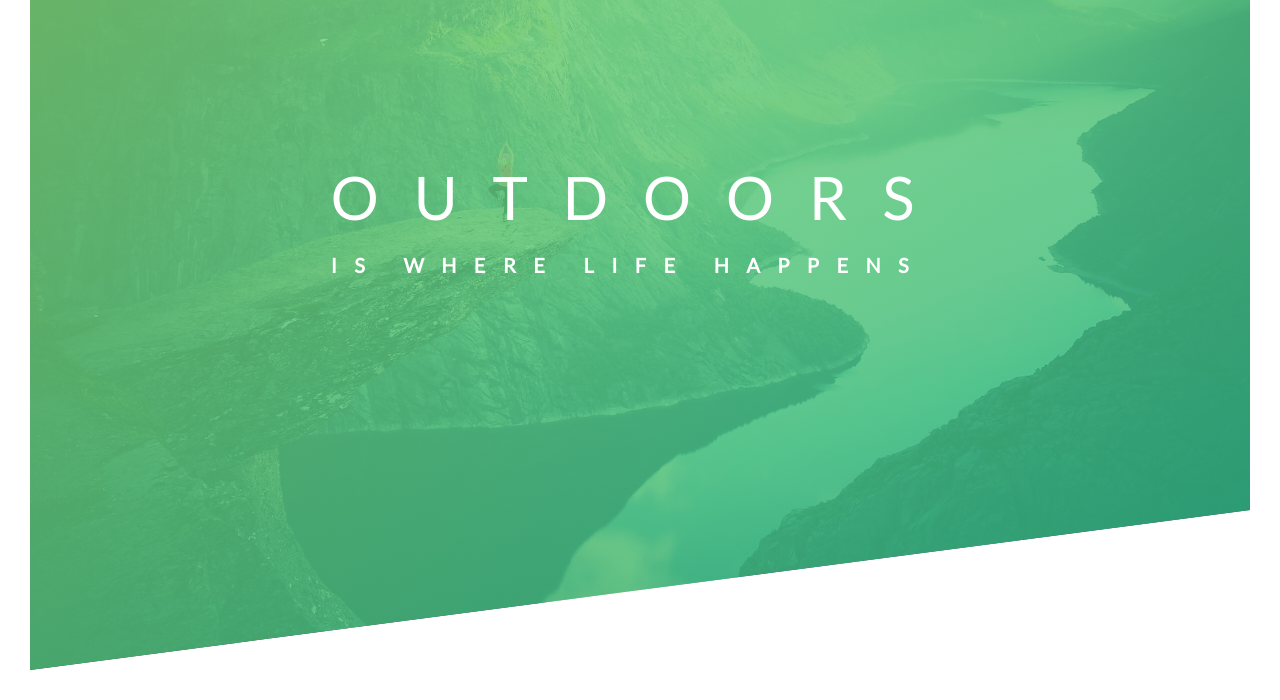
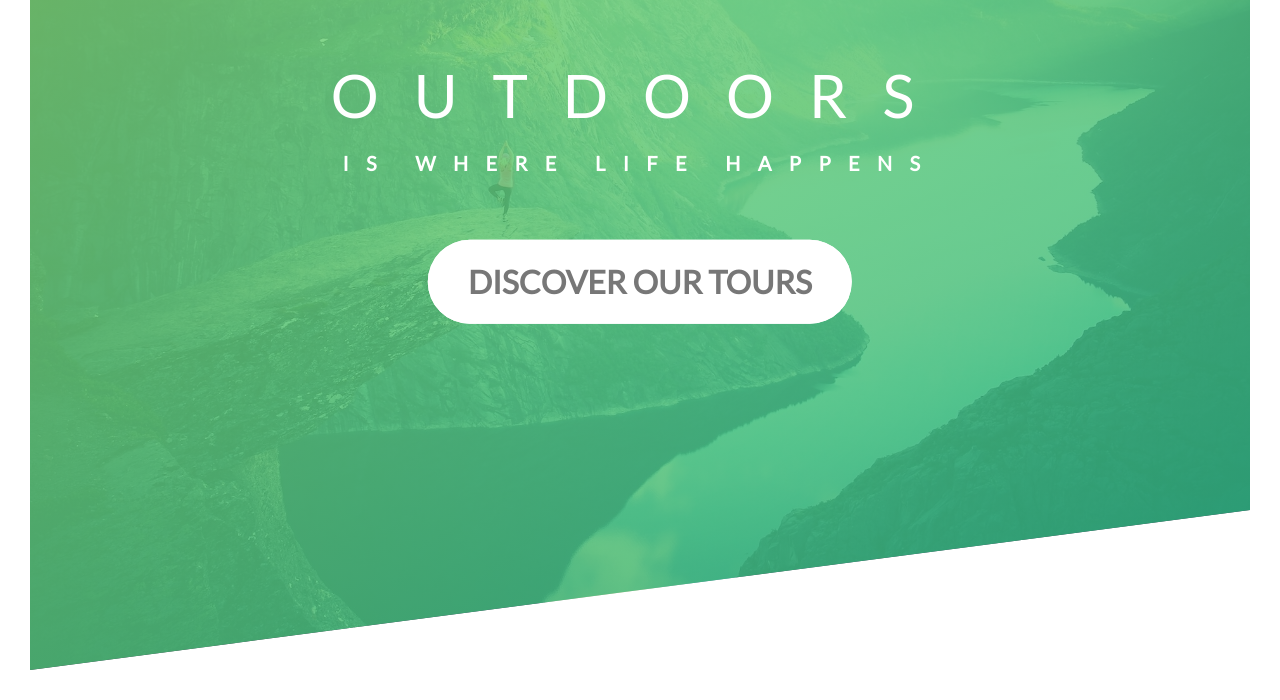
Before and after one commit to Sadokmh/natours-css-project, a plain HTML site: page index.html in a window 1280 px wide. Shown: the part 120-820 px from the top of the page. Drawn offline with Linux system fonts and the light colour scheme.

Commit message:
added animations

```diff
--- a/css/styles.css
+++ b/css/styles.css
@@ -22,10 +22,16 @@ body {
 
 .header {
   height: 95vh; /* 95% of the view height */
-    background-image: linear-gradient(to right bottom, #7ed56fd2, #28b485d2), url(../img/hero.jpg);
+  background-image: linear-gradient(to right bottom, #7ed56fd2, #28b485d2),
+    url(../img/hero.jpg);
   background-size: cover;
   background-position: top;
-    clip-path: polygon(0 0, 100% 0, 100% 75vh, 0 100%); /* syntax polygon(x y, x y, x y, x y) */
+  clip-path: polygon(
+    0 0,
+    100% 0,
+    100% 75vh,
+    0 100%
+  ); /* syntax polygon(x y, x y, x y, x y) */
   position: relative;
 }
 
@@ -44,11 +50,15 @@ body {
   top: 40%;
   left: 50%;
   transform: translate(-50%, -50%);
+  text-align: center;
 }
 
 .heading-primary {
   color: #fff;
   text-transform: uppercase;
+  margin-bottom: 60px;
+
+  backface-visibility: hidden; /* to avoid animations bugs */
 }
 
 .heading-primary-main {
@@ -56,6 +66,13 @@ body {
   font-size: 60px;
   font-weight: 400; /* the h1 by default has a higher font-weight */
   letter-spacing: 35px;
+
+  animation-name: moveInLeft;
+  animation-duration: 1s;
+  /*
+   animation-delay: 3s; /* wait 3 seconds before starting the animation */
+  /* animation-iteration-count: 3; /* repeat the animation for 3 times */
+  /* animation-timing-function: ease-out; /* start slowly then being fast */
 }
 
 .heading-primary-sub {
@@ -63,4 +80,109 @@ body {
   font-size: 20px;
   font-weight: 700;
   letter-spacing: 17.4px;
+
+  animation-name: moveInRight;
+  animation-duration: 1s;
 }
+
+/* Animation */
+
+@keyframes moveInLeft {
+  0% {
+    opacity: 0;
+    transform: translateX(-100px);
+  }
+
+  80% {
+    transform: translateX(10px);
+  }
+
+  100%  {
+    opacity: 1;
+    transform: translateX(0);
+  }
+}
+
+@keyframes moveInRight {
+  0% {
+    opacity: 0;
+    transform: translateX(100px);
+  }
+
+  80% {
+    transform: translateX(-10px);
+  }
+
+  100%  {
+    opacity: 1;
+    transform: translateX(0);
+  }
+}
+
+@keyframes moveInBottom {
+  0% {
+    opacity: 0;
+    transform: translateY(30px);
+  }
+
+  100%  {
+    opacity: 1;
+    transform: translateX(0);
+  }
+}
+
+.btn {
+  text-transform: uppercase;
+  text-decoration: none;
+  padding: 15px 40px;
+  display: inline-block;
+  border-radius: 100px;
+  transition: all 0.2s;
+  cursor: pointer;
+  margin-top: 60px;
+}
+
+.btn:hover {
+  transform: translateY(-3px);
+  box-shadow: 0 10px 20px rgba(0, 0, 0, 0.2);
+}
+
+.btn:active {
+  transform: translateY(-1px);
+  box-shadow: 0 5px 10px rgba(0, 0, 0, 0.2);
+}
+
+.btn-white {
+  background-color: white;
+  color: #777;
+  padding: 15px 40px;
+  display: inline-block;
+  position: relative;
+}
+
+.btn::after {
+  /* add an element that looks exactly like the button we already have, but we put it behind the button. */
+  content: "";
+  display: inline-block;
+  height: 100%; /* it's treated like a child of the button, so the height will be 100% of the btn height */
+  width: 100%; /* `` */
+  position: absolute;
+  top: 0;
+  left: 0;
+  z-index: -1;
+  transition: all 0.4s;
+  border-radius: 100px;
+}
+.btn-white::after {
+  background-color: #fff;
+}
+
+.btn:hover::after {
+  transform: scaleX(1.4) scaleY(1.6);
+  opacity: 0;
+}
+
+.btn-animated {
+  animation: moveInBottom 0.5s ease-out 0.75s;
+  animation-fill-mode: backwards; /* doesn't apply the styles until the animation start */
+}
--- a/index.html
+++ b/index.html
@@ -16,6 +16,7 @@
             <h1 class="heading-primary">
                 <span class="heading-primary-main">Outdoors</span>
                 <span class="heading-primary-sub">Is where life happens</span>
+                <a class="btn btn-white btn-animated">Discover our tours</a>
             </h1>
         </div>
     </header>
```
Lines whose indentation alone changed are shown as unchanged.
